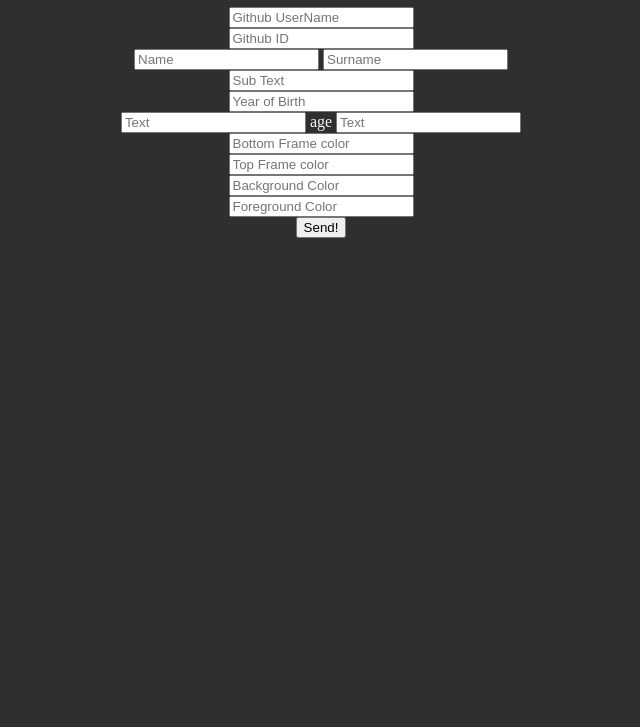
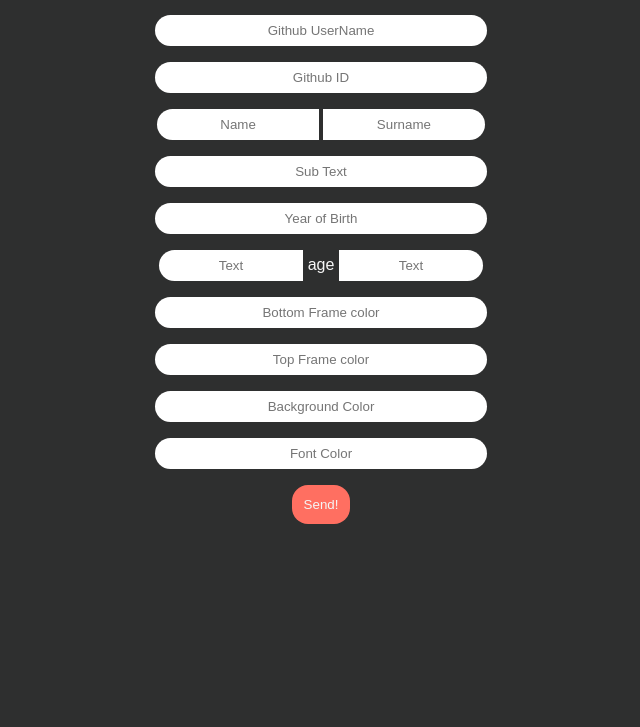
Before and after one commit to katzEco/katsu-readme-gen, a website: page static/index.html in a window 1280 px wide. Shown: the part 73-800 px from the top of the page, without its empty margins (319-959 px from the left). Drawn offline with Linux system fonts and the light colour scheme; a web font is replaced by a local one.

Commit message:
updated: Front-End :(

```diff
--- /dev/null
+++ b/static/css/fonts.css
@@ -0,0 +1,5 @@
+@import url('https://fonts.googleapis.com/css2?family=IBM+Plex+Sans+Thai:wght@300&display=swap');
+
+a, div, p, span, h1, h2, h3, h4, h5, input, form, button {
+  font-family: 'IBM Plex Sans Thai', sans-serif;
+}
--- a/static/css/main.css
+++ b/static/css/main.css
@@ -1,3 +1,5 @@
+@import url('./fonts.css');
+
 html, body {
   margin: 0;
   padding: 0;
@@ -7,3 +9,56 @@ body {
   background-color: #2e2f2f;
   color: whitesmoke;
 }
+
+form {
+  width: 22rem;
+  text-align: center;
+  justify-content: center;
+}
+
+form input {
+  width: 90%;
+  padding: .5rem;
+  margin-top: .5rem;
+  margin-bottom: .5rem;
+  text-align: center;
+  border-radius: 1rem;
+  border: none;
+}
+
+input[name="name"], input[name="lName"] {
+  width: 41.3%;
+}
+
+input[name="name"] {
+  border-top-right-radius: 0;
+  border-bottom-right-radius: 0;
+}
+
+input[name="lName"] {
+  border-top-left-radius: 0;
+  border-bottom-left-radius: 0;
+}
+
+input[name="ageLeft"], input[name="ageRight"] {
+  width: 36.5%;
+}
+
+input[name="ageLeft"] {
+  border-top-right-radius: 0;
+  border-bottom-right-radius: 0;
+}
+
+input[name="ageRight"] {
+  border-top-left-radius: 0;
+  border-bottom-left-radius: 0;
+}
+
+button[type="submit"] {
+  border-radius: 1rem;
+  border: none;
+  margin-top: .5rem;
+  padding: .75rem;
+  color: whitesmoke;
+  background: #ff6f61;
+}
--- a/static/index.html
+++ b/static/index.html
@@ -12,7 +12,7 @@
   <body>
     <center>
       <h1>
-        Hello, world!
+        Canvas Generate :D
       </h1>
 
       <form action="/api/" method="get">
@@ -27,7 +27,7 @@
         <input type="text" name="fc1" placeholder="Bottom Frame color"><br />
         <input type="text" name="fc2" placeholder="Top Frame color"><br />
         <input type="text" name="bg" placeholder="Background Color"><br />
-        <input type="text" name="fg" placeholder="Foreground Color"><br />
+        <input type="text" name="fg" placeholder="Font Color"><br />
         <button type="submit">Send!</button>
       </form>
     </center>
```
